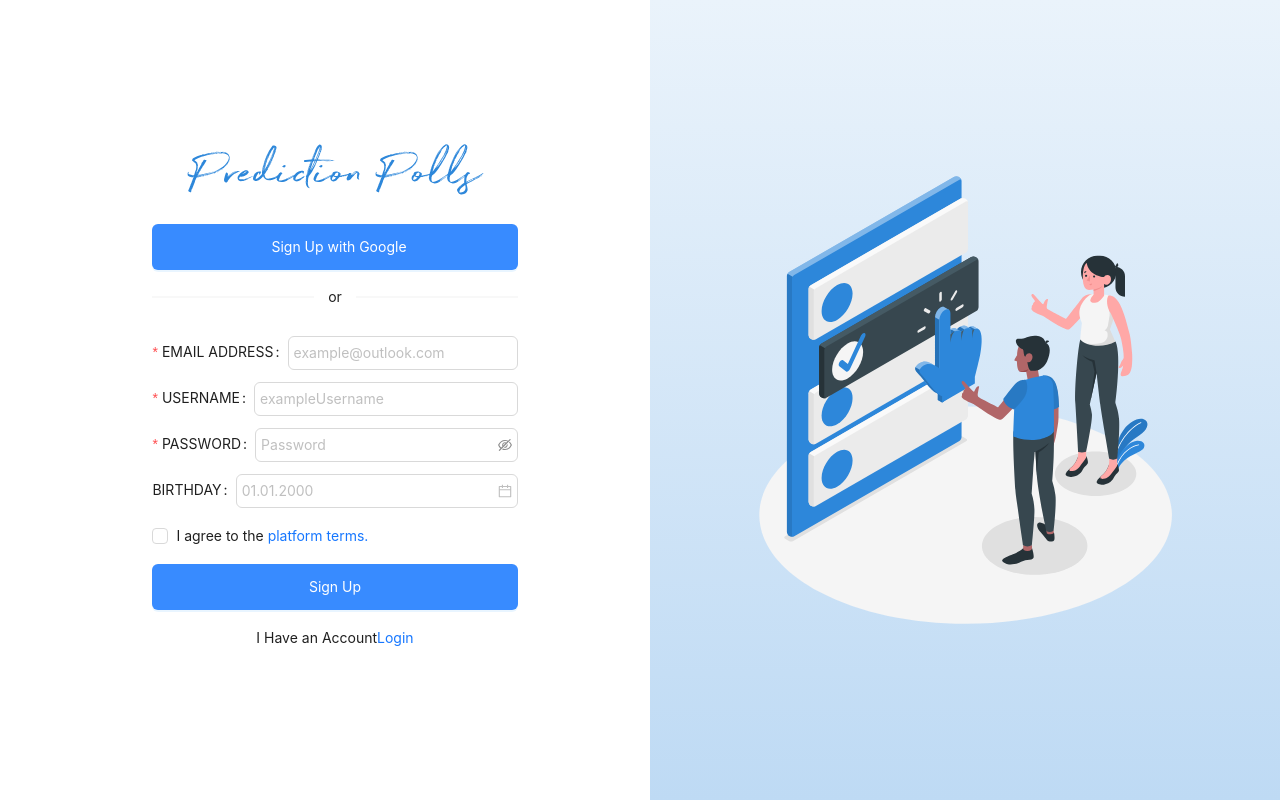
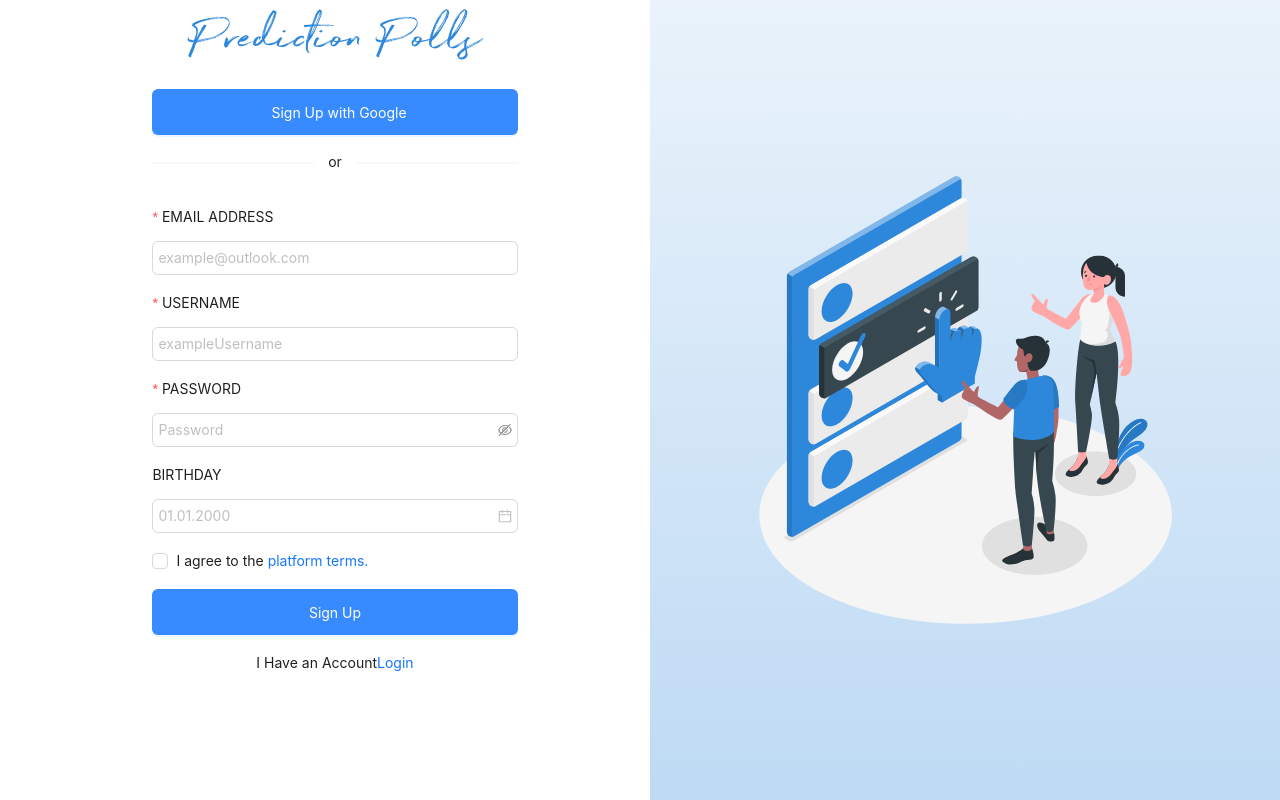
Before and after one commit to bounswe/bounswe2023group4, a React (Create React App) app in the folder prediction-polls/frontend/: page /auth/sign-up in a window 1280 px wide. Built offline with nearby package versions, Linux system fonts and the light colour scheme; no server answers.

Commit message:
modification

```diff
--- a/prediction-polls/frontend/src/Pages/Auth/SignUp/SignUp.module.css
+++ b/prediction-polls/frontend/src/Pages/Auth/SignUp/SignUp.module.css
@@ -1,8 +1,8 @@
  .splitContainerStyle {
-     display: flex;
-     width: 100%;
-     height: 100vh;
-     margin: 0 auto;
+    display: flex;
+    width: 100%;
+    margin: 0 auto;
+    height: 100vh;
  }
 
  .animationStyle {
@@ -57,7 +57,6 @@
      display: flex;
      flex-direction: column;
      align-items: center;
-     justify-content: center;
  }
 
  .logoStyle {
--- a/prediction-polls/frontend/src/Pages/Auth/SignUp/index.jsx
+++ b/prediction-polls/frontend/src/Pages/Auth/SignUp/index.jsx
@@ -79,8 +79,8 @@ function SignUp() {
           <Logo />
         </Link>
         <Form
-          className=
-          {{labelCol: { span: 24 }, wrapperCol: { span: 24 }}}
+          labelCol={{ span: 24 }}
+          wrapperCol={{ span: 24 }}
           form={form}
           onFinish={handleSubmit}
           validateTrigger="onSubmit"
```
